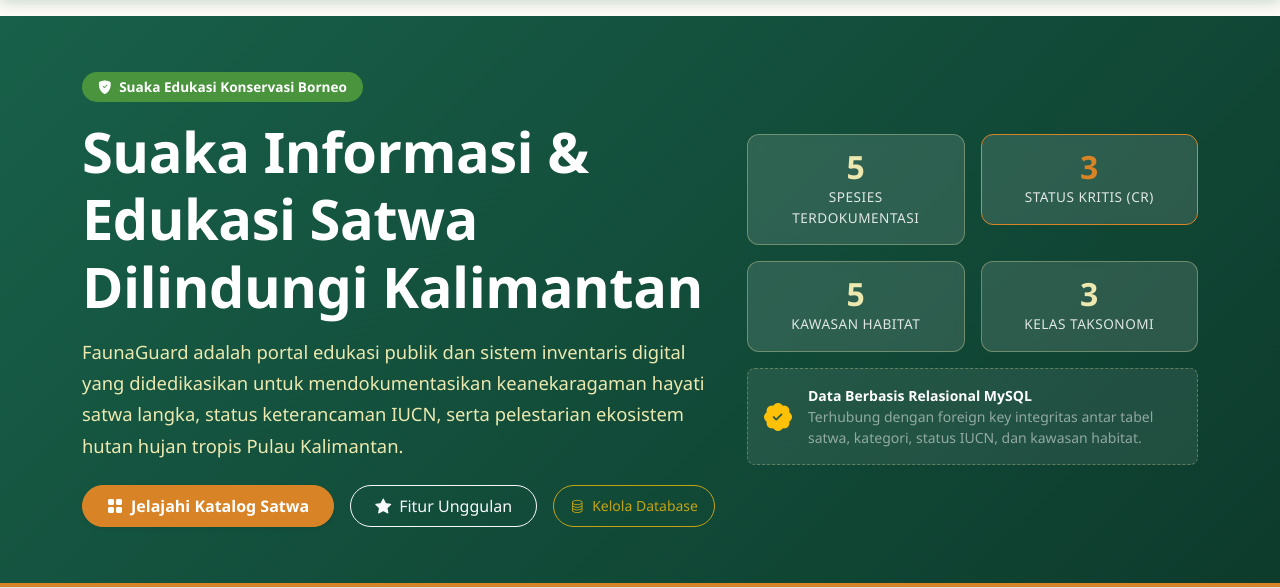
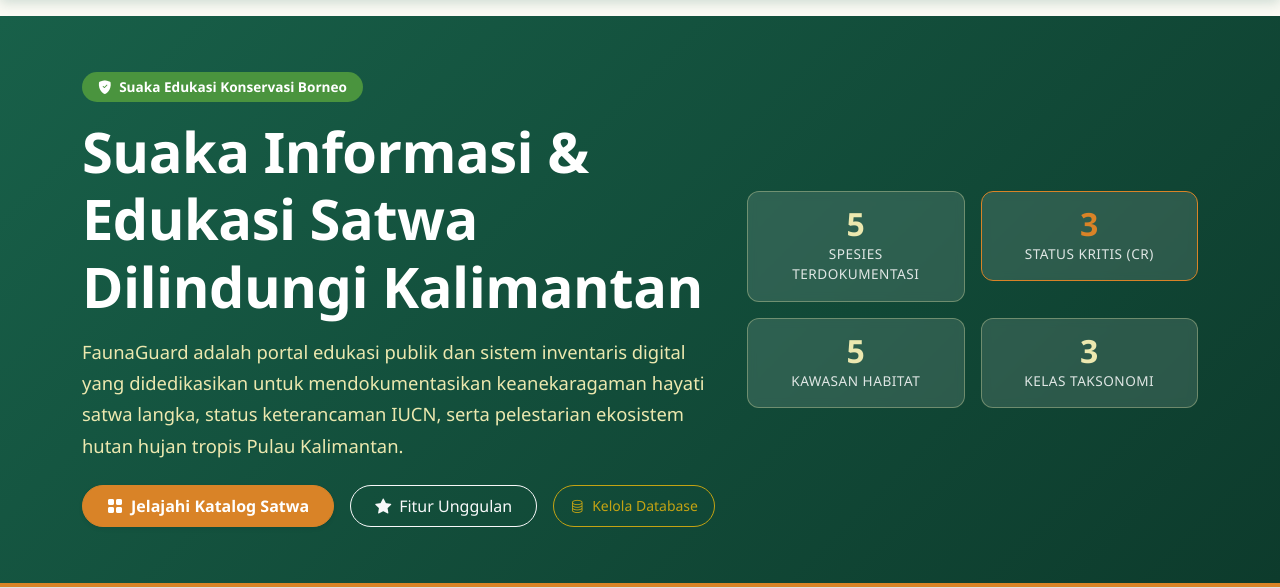
Before and after one commit to itsNay-chic/FaunaGuard, a Flask app: page / in a window 1280 px wide. Shown: the part 68-656 px from the top of the page. Run offline with Flask 3, Linux system fonts and the light colour scheme; data comes from the database, SQL or seed files in the repository.

Commit message:
refactor(beranda): hapus keterangan database relasional mysql di hero

```diff
--- a/templates/beranda.html
+++ b/templates/beranda.html
@@ -57,15 +57,6 @@
                         <div class="stat-pill text-center">
                             <div class="number">{{ stats.kategori }}</div>
                             <div class="label mt-1">Kelas Taksonomi</div>
-                        </div>
-                    </div>
-                    <div class="col-12">
-                        <div class="p-3 rounded-3 text-white-50 small d-flex align-items-center gap-3" style="background: rgba(255,255,255,0.08); border: 1px dashed rgba(236,232,175,0.3);">
-                            <i class="bi bi-patch-check-fill text-warning fs-3 flex-shrink-0"></i>
-                            <div>
-                                <strong class="text-white d-block">Data Berbasis Relasional MySQL</strong>
-                                Terhubung dengan foreign key integritas antar tabel satwa, kategori, status IUCN, dan kawasan habitat.
-                            </div>
                         </div>
                     </div>
                 </div>
```
